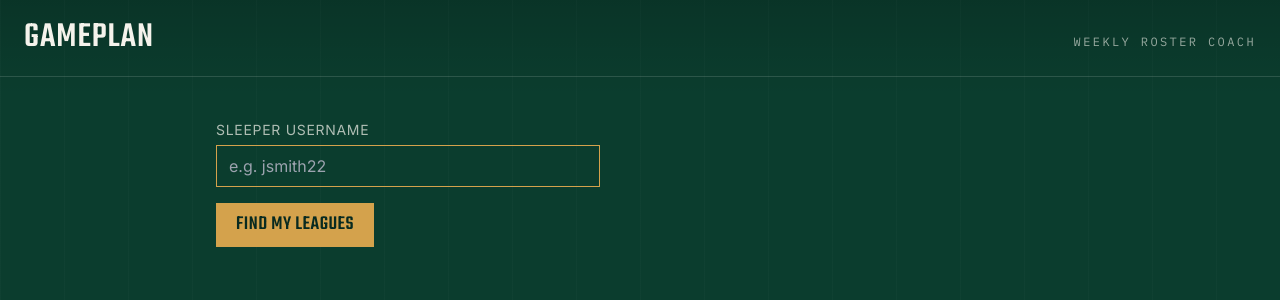
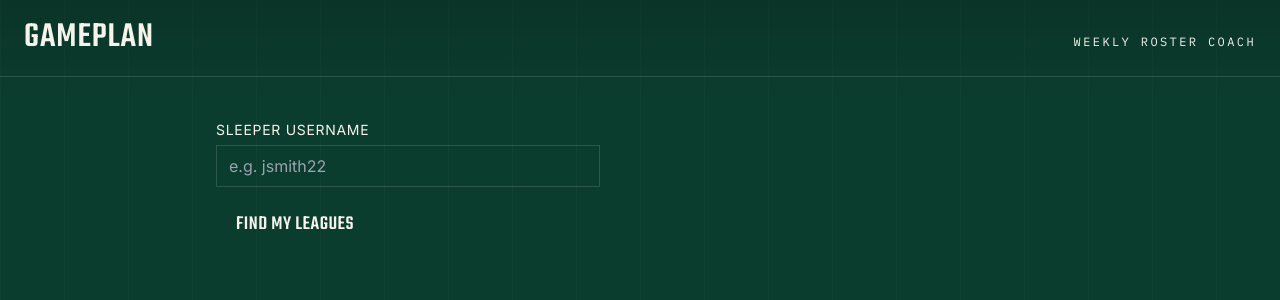
Before and after one commit to coolbreeze5503/sleeper-coach, a Next.js app: page / in a window 1280 px wide. Shown: the top 300 px of the page. Built offline with nearby package versions, Linux system fonts and the light colour scheme.

Commit message:
Update tailwind.config.js

```diff
--- a/tailwind.config.js
+++ b/tailwind.config.js
@@ -7,15 +7,18 @@ module.exports = {
   theme: {
     extend: {
       colors: {
-        turf: {
-          DEFAULT: "#0B3D2E",
-          dark: "#082A20",
-          light: "#124E3A",
+        coal: {
+          DEFAULT: "#0B0B0D",
+          light: "#17171A",
+          lighter: "#222226",
         },
-        chalk: "#F5F3EC",
-        gold: "#D4A24C",
-        alert: "#C1432F",
-        slate: "#3A4750",
+        crimson: {
+          DEFAULT: "#D81E2C",
+          dark: "#8F0F1B",
+          bright: "#FF3B44",
+        },
+        bone: "#F2F0EB",
+        steel: "#8A8A92",
       },
       fontFamily: {
         display: ["var(--font-display)", "sans-serif"],
```
